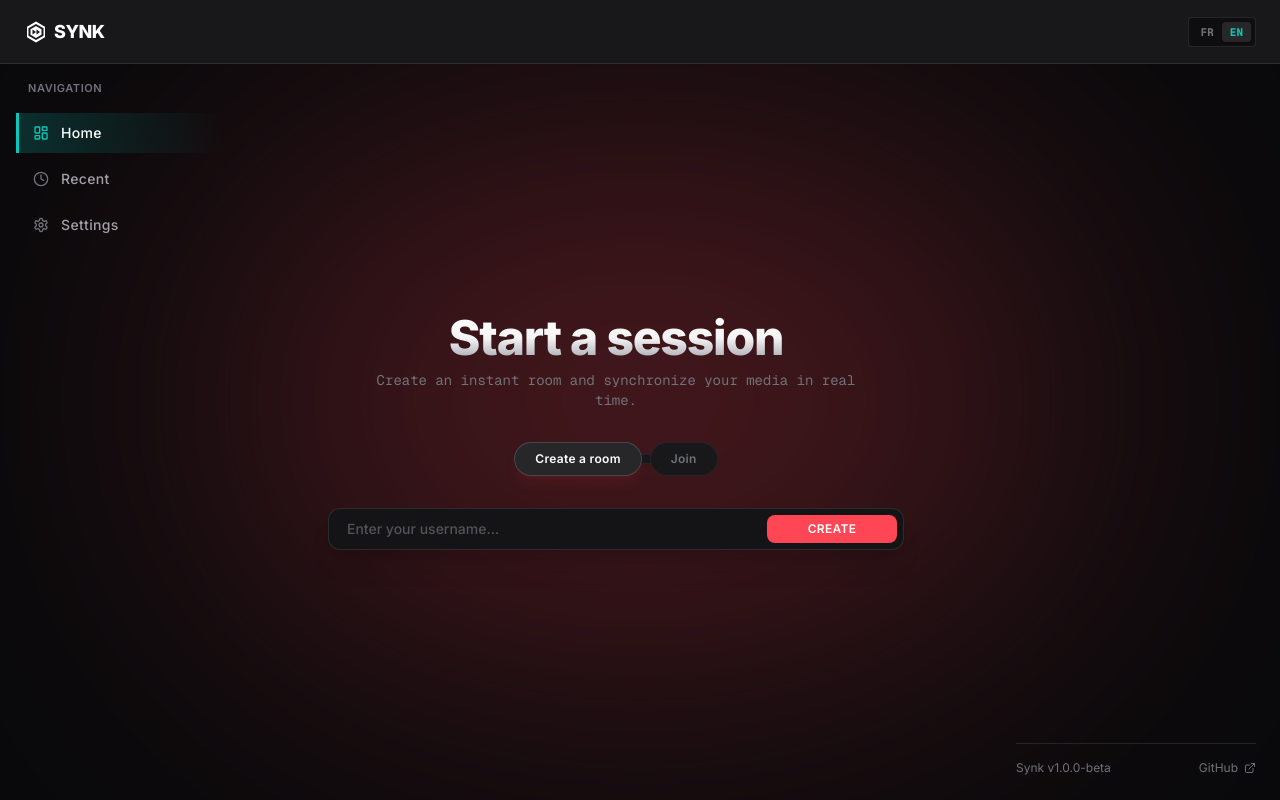
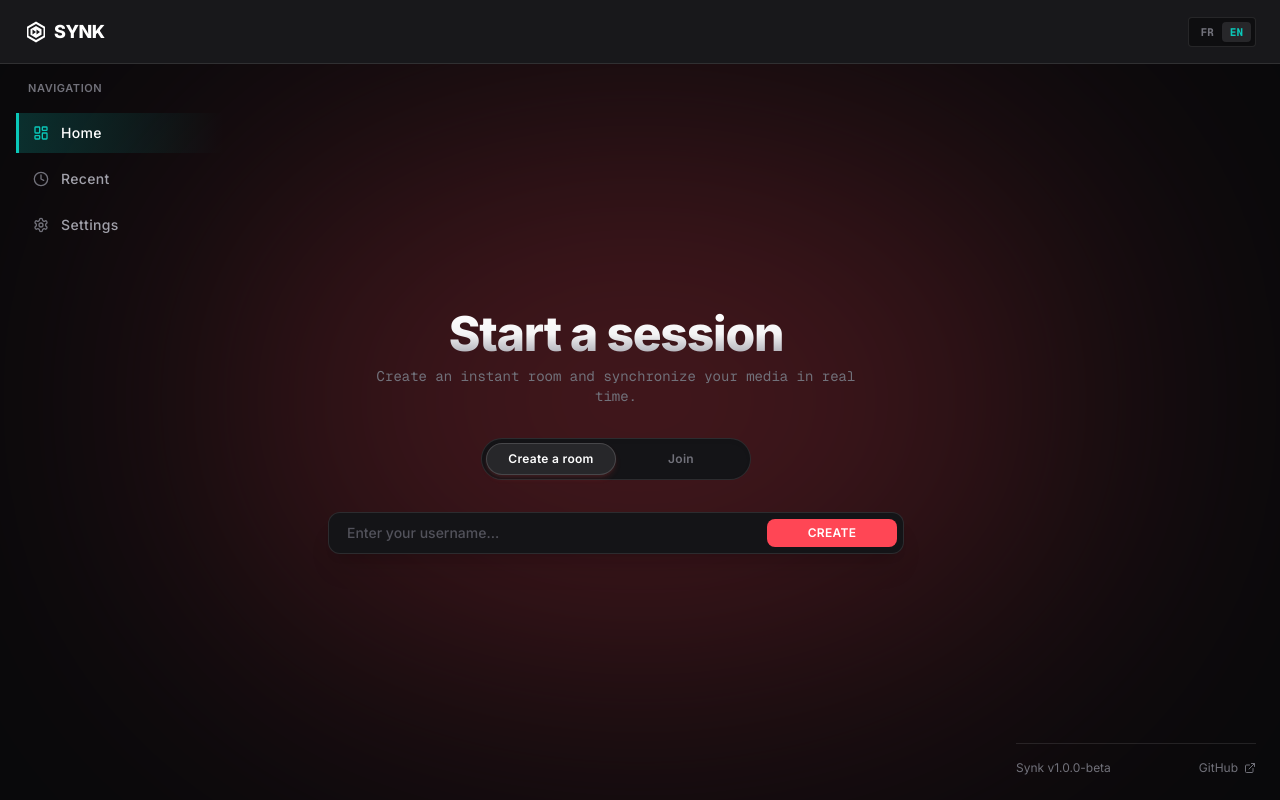
Before and after one commit to Moohmoo/Synk, a React (Vite) app in the folder front/: page / in a window 1280 px wide. Built offline with nearby package versions, Linux system fonts and the light colour scheme; no server answers.

Commit message:
feat(home): animation spring elastique sur le toggle de mode

```diff
--- a/front/src/views/home/HomeView.tsx
+++ b/front/src/views/home/HomeView.tsx
@@ -221,32 +221,32 @@ export function HomeView() {
           </div>
         </div>
 
-        {/* Le sélecteur de mode : deux gouttes connectées par un pont rectangulaire */}
-        <div className="relative flex items-center mb-8 mx-auto select-none">
-          {/* Goutte Gauche (Créer) */}
+        {/* Le sélecteur de mode : Capsule avec pilule à effet ressort élastique (Spring) */}
+        <div className="relative inline-flex items-center p-1 mb-8 bg-[#141417] rounded-full border border-white/10 mx-auto select-none shadow-inner">
+          {/* Pilule coulissante active (physique de goutte d'eau / ressort) */}
+          <div
+            className={`absolute top-1 bottom-1 left-1 w-[130px] rounded-full bg-[#27272a] border border-white/15 shadow-md transition-all duration-500 [transition-timing-function:cubic-bezier(0.34,1.56,0.64,1)] ${
+              mode === "create"
+                ? "translate-x-0 shadow-red-500/15"
+                : "translate-x-[130px] shadow-cyan-500/15"
+            }`}
+          />
+
           <button
             type="button"
             onClick={() => handleSwitchMode("create")}
-            className={`relative z-10 px-5 py-2 rounded-full text-xs font-semibold tracking-wide transition-all duration-300 border ${
-              mode === "create"
-                ? "bg-[#27272a] text-white border-white/15 shadow-lg shadow-red-500/10"
-                : "bg-[#18181b] text-zinc-500 border-white/5 hover:text-zinc-300"
+            className={`relative z-10 w-[130px] text-center px-4 py-2 rounded-full text-xs font-semibold tracking-wide transition-colors duration-300 ${
+              mode === "create" ? "text-white" : "text-zinc-500 hover:text-zinc-300"
             }`}
           >
             {t("home.createTab")}
           </button>
 
-          {/* Pont rectangulaire reliant les deux gouttes */}
-          <div className="w-5 h-2.5 bg-[#18181b] border-y border-white/5 -mx-1.5 z-0" />
-
-          {/* Goutte Droite (Rejoindre) */}
           <button
             type="button"
             onClick={() => handleSwitchMode("join")}
-            className={`relative z-10 px-5 py-2 rounded-full text-xs font-semibold tracking-wide transition-all duration-300 border ${
-              mode === "join"
-                ? "bg-[#27272a] text-white border-white/15 shadow-lg shadow-cyan-500/10"
-                : "bg-[#18181b] text-zinc-500 border-white/5 hover:text-zinc-300"
+            className={`relative z-10 w-[130px] text-center px-4 py-2 rounded-full text-xs font-semibold tracking-wide transition-colors duration-300 ${
+              mode === "join" ? "text-white" : "text-zinc-500 hover:text-zinc-300"
             }`}
           >
             {t("home.joinTab")}
```
